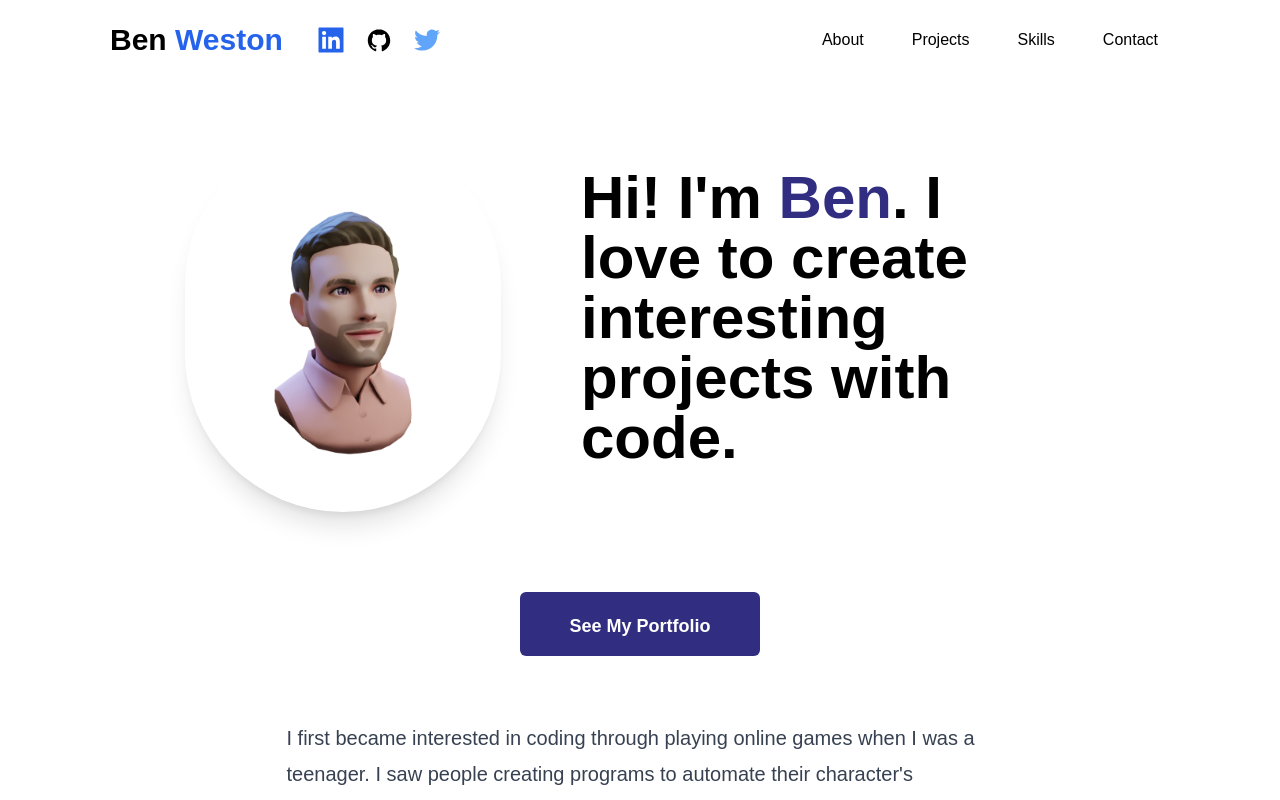
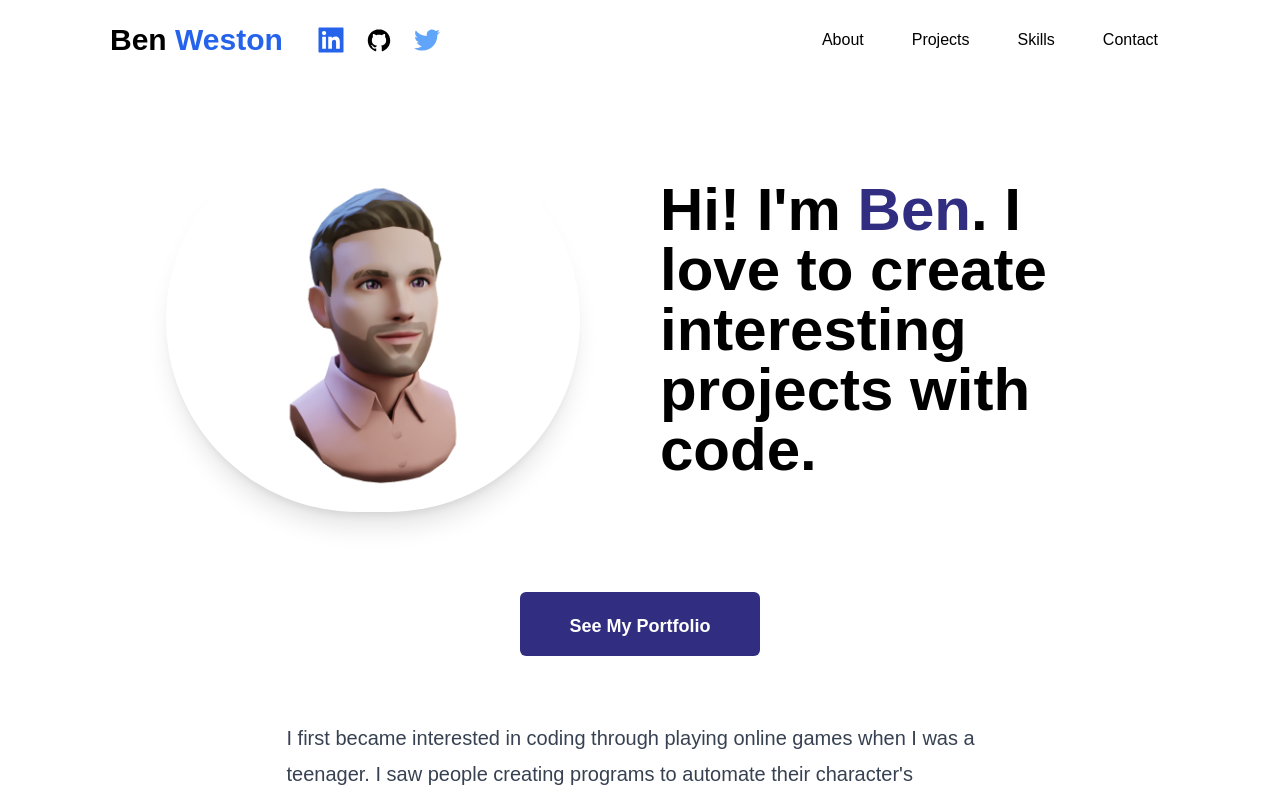
Before and after one commit to benwestondigital/next-portfolio, a Next.js app: page / in a window 1280 px wide. Shown: the top 800 px of the page. Built offline with nearby package versions, Linux system fonts and the light colour scheme.

Commit message:
add flex-1 to divs and center items

```diff
--- a/components/Hero.jsx
+++ b/components/Hero.jsx
@@ -3,8 +3,8 @@ import avatar from '../public/images/avatar.png';
 
 const Hero = () => {
   return (
-    <section className='flex justify-center md:mx-20 md:pt-32 pt-28'>
-      <div className='relative hidden w-1/3 px-10 rounded-full shadow-xl h-96 md:block'>
+    <section className='flex justify-center items-center md:mx-20 md:pt-32 pt-28'>
+      <div className='relative flex-1 hidden w-1/3 rounded-full shadow-xl h-96 md:block'>
         <Image
           src={avatar}
           alt='hero'
@@ -14,7 +14,7 @@ const Hero = () => {
           className='hidden rounded-full cursor-pointer md:block'
         />
       </div>
-      <div className='flex flex-col mx-10 mt-10 md:w-1/2 md:ml-20'>
+      <div className='flex flex-1 flex-col mx-10 mt-10 md:w-3/5 lg:w-1/2 md:ml-20'>
         <h1 className='mb-5 font-bold text-left text-5xl md:text-6xl'>
           Hi! I&apos;m <span className='text-indigo-900'>Ben</span>. I love to
           create interesting projects with code.
```
